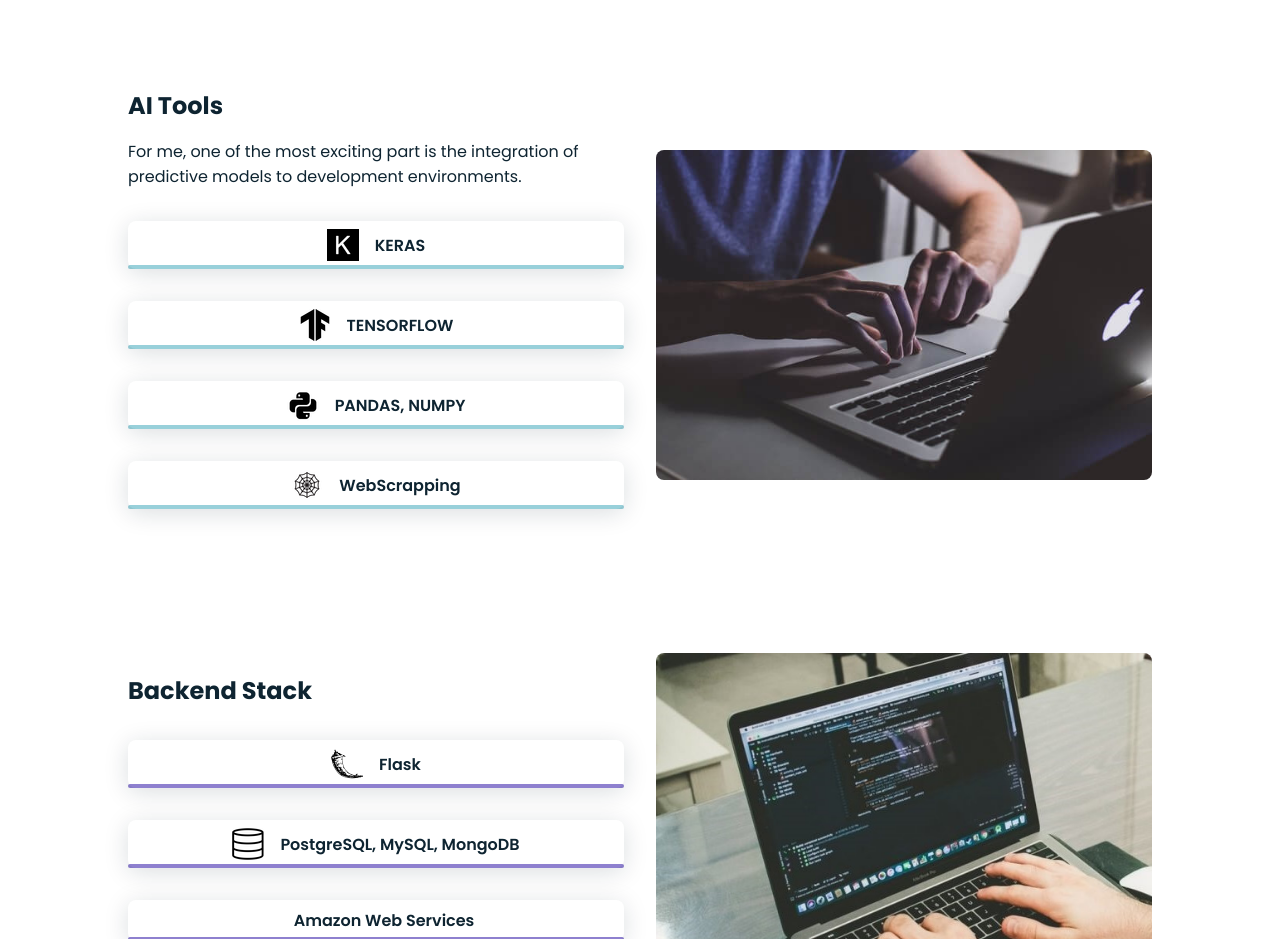
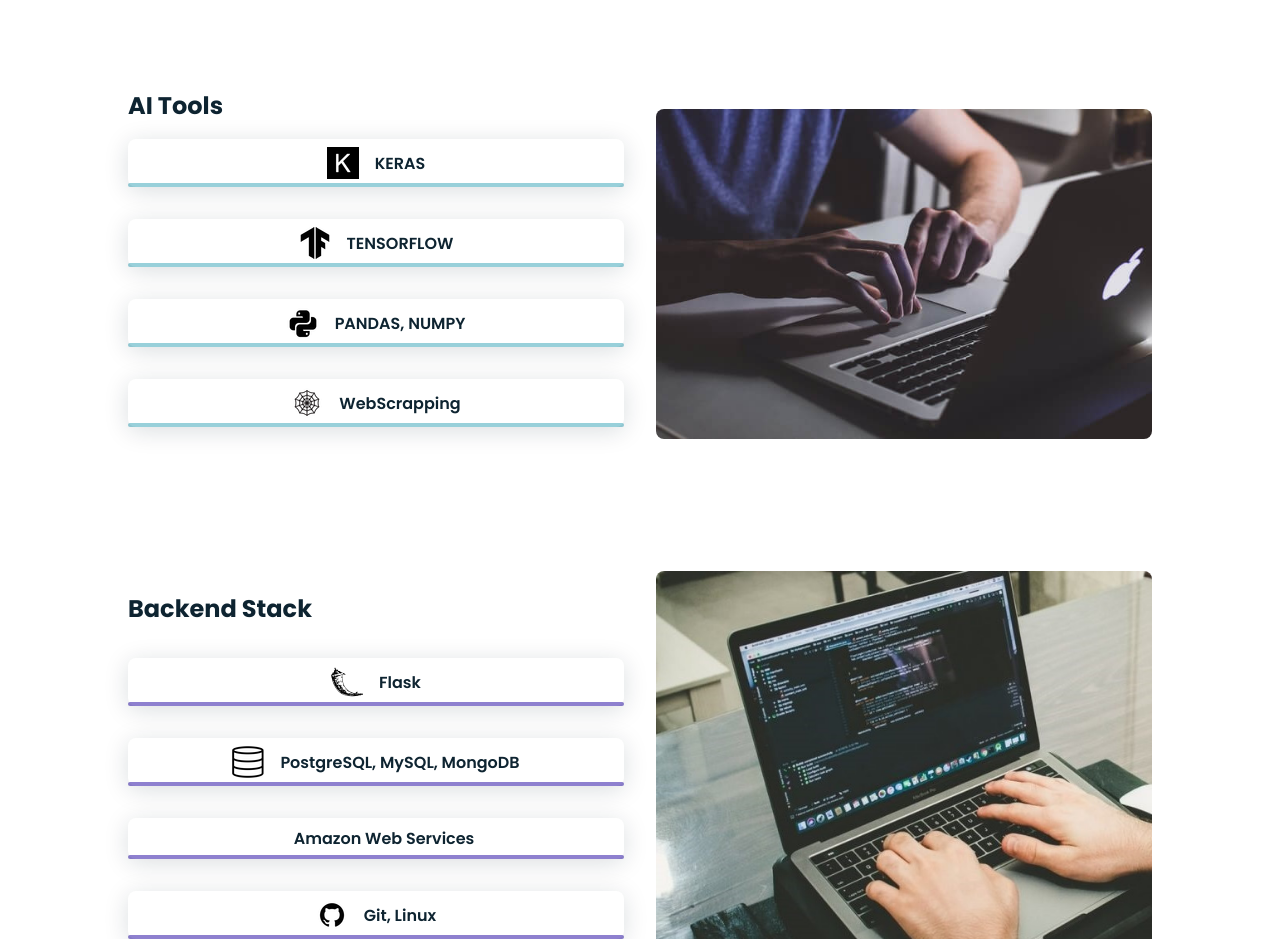
Before and after one commit to DaSC96/web, a plain HTML site: page index.html in a window 1280 px wide. Shown: the part 1400-2339 px from the top of the page. Drawn offline with nearby package versions, Linux system fonts and the light colour scheme.

Commit message:
Oct 2022

```diff
--- a/index.html
+++ b/index.html
@@ -107,7 +107,6 @@
                     <div>
                         <h2 class="skills__subtitle">AI Tools</h2>
 
-                        <p class="skills__text"> For me, one of the most exciting part is the integration of predictive models to development environments.</p>
                         <div class="skills__data">
                             <div class="skills__names">
                                 <i><img src="./static/img/keras_logo_icon_145136.ico" class='skills__AI__icon' alt=""></i>
```
